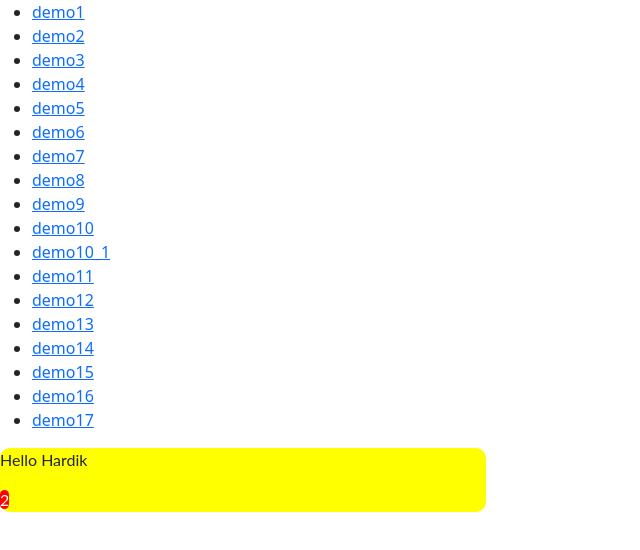
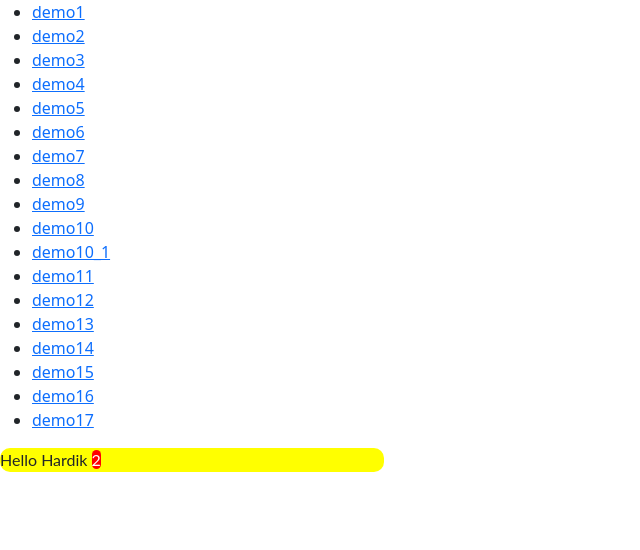
Before and after one commit to hardikvasar1/react-excersise-hardik, a React (Create React App) app: page /demo16 in a window 1280 px wide. Shown: the top 550 px of the page, without its empty margins (0-640 px from the left). Built offline with nearby package versions, Linux system fonts and the light colour scheme.

Commit message:
2 files modified

```diff
--- a/src/demo16.js
+++ b/src/demo16.js
@@ -4,22 +4,21 @@ import './style.css';
 export default function Demo15() {
   const color = {
     background: 'yellow',
-    width: '38%',
+    width: '30%',
     borderRadius: '10px',
     textAlign: 'left',
   };
   const color1 = {
     color: 'white',
-    display: 'inline',
-    width: '8%',
     background: 'red',
-    borderRadius: '50px',
+    borderRadius: '20px',
   };
   return (
     <>
       <div style={color}>
-        <p>Hello Hardik</p>
-        <p style={color1}>2</p>
+        <p>
+          Hello Hardik <span style={color1}>2</span>
+        </p>
       </div>
     </>
   );
--- a/src/demo17.js
+++ b/src/demo17.js
@@ -2,12 +2,12 @@ import React from 'react';
 import './style.css';
 
 export default function Demo17() {
-  onclick = () => {
+  function handleClick() {
     console.log('I was Clicked!');
-  };
+  }
   return (
     <>
-      <button onclick={onclick()}>Clickme</button>
+      <button onClick={handleClick()}>Clickme</button>
     </>
   );
 }
```
